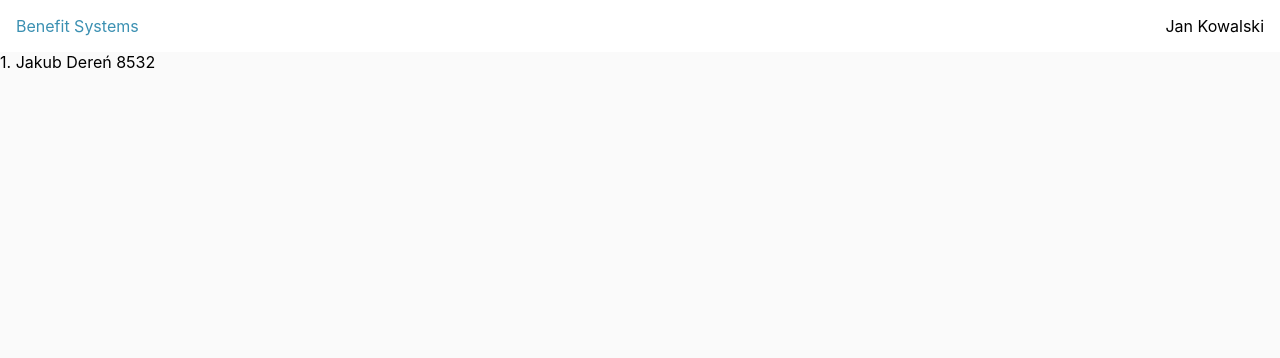
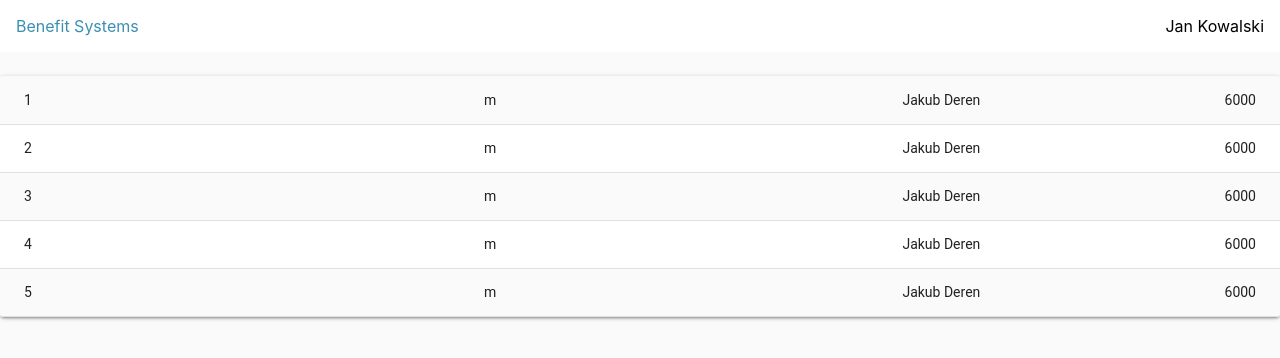
Before and after one commit to capgemini-benefit-systems/capgemini-benefit-systems-frontend, a React (Create React App) app: page / in a window 1280 px wide. Shown: the top 358 px of the page. Built offline with nearby package versions, Linux system fonts and the light colour scheme.

Commit message:
customizedTable nie dziala

```diff
--- a/package.json
+++ b/package.json
@@ -3,11 +3,11 @@
   "version": "0.1.0",
   "private": true,
   "dependencies": {
+    "@material-ui/core": "^3.9.3",
     "react": "^16.8.6",
     "react-dom": "^16.8.6",
     "react-router-dom": "^5.0.0",
-    "react-scripts": "2.1.8",
-    "react-table-view": "^1.1.0"
+    "react-scripts": "2.1.8"
   },
   "scripts": {
     "start": "react-scripts start",
--- /dev/null
+++ b/src/components/Home/CustomizedTable.js
@@ -0,0 +1,77 @@
+import React from 'react';
+import PropTypes from 'prop-types';
+import { withStyles } from '@material-ui/core/styles';
+import Table from '@material-ui/core/Table';
+import TableBody from '@material-ui/core/TableBody';
+import TableCell from '@material-ui/core/TableCell';
+import TableRow from '@material-ui/core/TableRow';
+import Paper from '@material-ui/core/Paper';
+
+const CustomTableCell = withStyles(theme => ({
+  head: {
+    backgroundColor: theme.palette.common.black,
+    color: theme.palette.common.white,
+  },
+  body: {
+    fontSize: 14,
+  },
+}))(TableCell);
+
+const styles = theme => ({
+  root: {
+    width: '100%',
+    marginTop: theme.spacing.unit * 3,
+    overflowX: 'auto',
+  },
+  table: {
+    minWidth: 700,
+  },
+  row: {
+    '&:nth-of-type(odd)': {
+      backgroundColor: theme.palette.background.default,
+    },
+  },
+});
+
+function createData(place, img, name, points) {
+  return { place, img, name, points };
+}
+
+const rows = [
+  createData('1','m', 'Jakub Deren', '6000'),
+  createData('2','m', 'Jakub Deren', '6000'),
+  createData('3','m', 'Jakub Deren', '6000'),
+  createData('4','m', 'Jakub Deren', '6000'),
+  createData('5','m', 'Jakub Deren', '6000'),
+];
+
+function CustomizedTable(props) {
+
+    console.log(props)
+    console.log("KURWAAAA")
+
+  const { classes } = props;
+
+  return (
+    <Paper className={classes.root}>
+      <Table className={classes.table}>
+        <TableBody>
+          {rows.map(row => (
+            <TableRow className={classes.row} key={row.place}>
+              <CustomTableCell align="left">{row.place}</CustomTableCell>
+              <CustomTableCell align="right">{row.img}</CustomTableCell>
+              <CustomTableCell align="right">{row.name}</CustomTableCell>
+              <CustomTableCell align="right">{row.points}</CustomTableCell>
+            </TableRow>
+          ))}
+        </TableBody>
+      </Table>
+    </Paper>
+  );
+}
+
+CustomizedTable.propTypes = {
+  classes: PropTypes.object.isRequired,
+};
+
+export default withStyles(styles)(CustomizedTable);
--- a/src/components/Home/Home.js
+++ b/src/components/Home/Home.js
@@ -1,12 +1,11 @@
-import React, { Component } from 'react'
-import UserCell from './UserCell';
-import UserList from './UserList';
+import React, { Component } from 'react';
+import CustomizedTable from './CustomizedTable';
 
 export default class Home extends Component {
   render() {
     return (
       <div>
-        <UserCell/>
+         <CustomizedTable/>
       </div>
     )
   }
--- a/src/components/Home/UserCell.js
+++ /dev/null
@@ -1,21 +0,0 @@
-import React, { Component } from 'react'
-
-export default class UserCell extends Component {
-    constructor(props) {
-        super(props);
-
-        this.state = {
-          ranking: "1.",
-          image: "",
-          name: "Jakub Dereń",
-          points: "8532"
-        };
-      }
-  render() {
-    return (
-      <div>
-        {this.state.ranking} {this.state.image} {this.state.name} {this.state.points}
-      </div>
-    )
-  }
-}
--- a/src/components/Home/UserList.js
+++ /dev/null
@@ -1,11 +0,0 @@
-import React, { Component } from 'react'
-
-export default class UserList extends Component {
-  render() {
-    return (
-      <div>
-
-      </div>
-    )
-  }
-}
```
Also changed, not shown: 2 other files (tests, documents, lock files or other folders).
